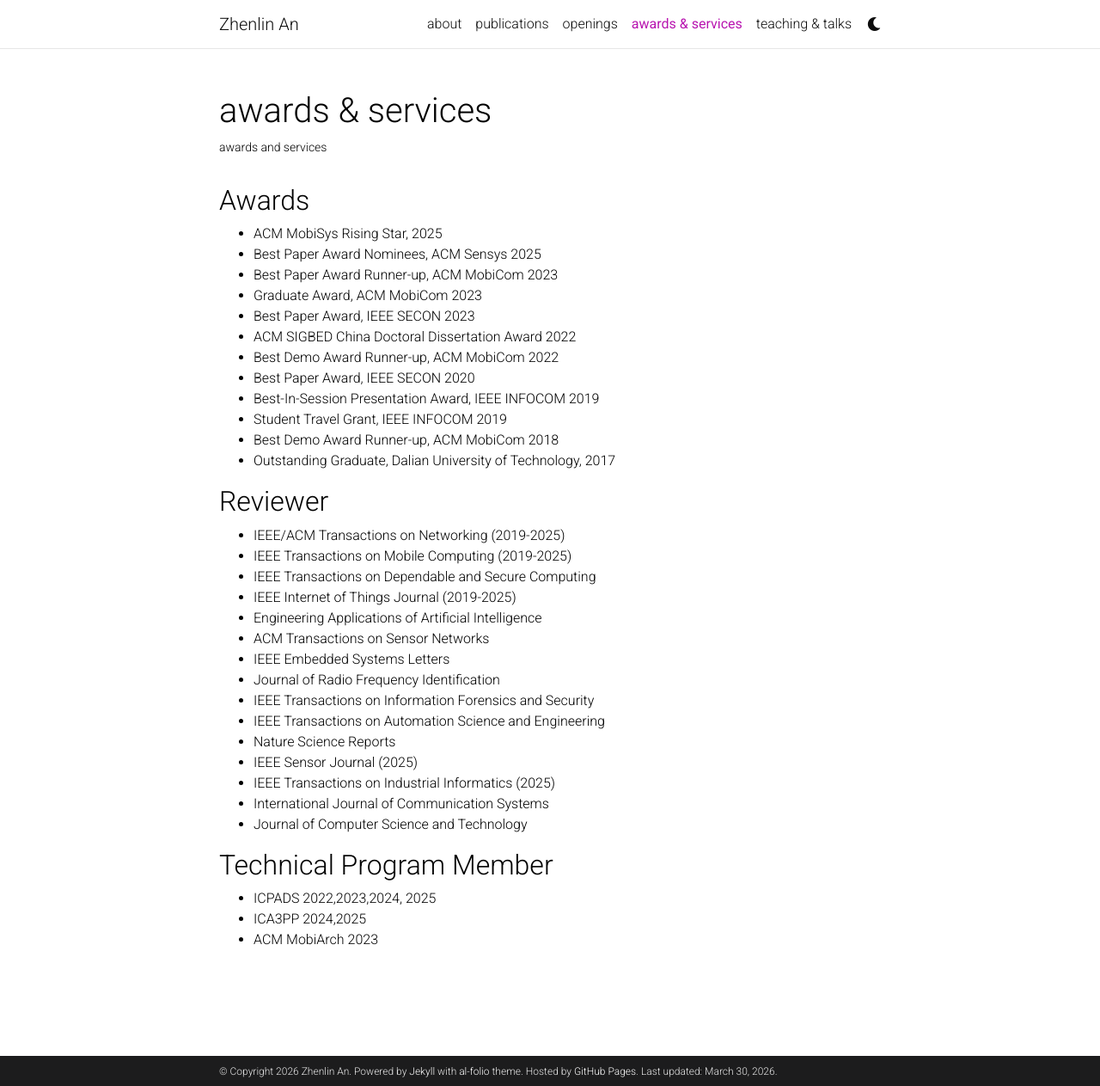
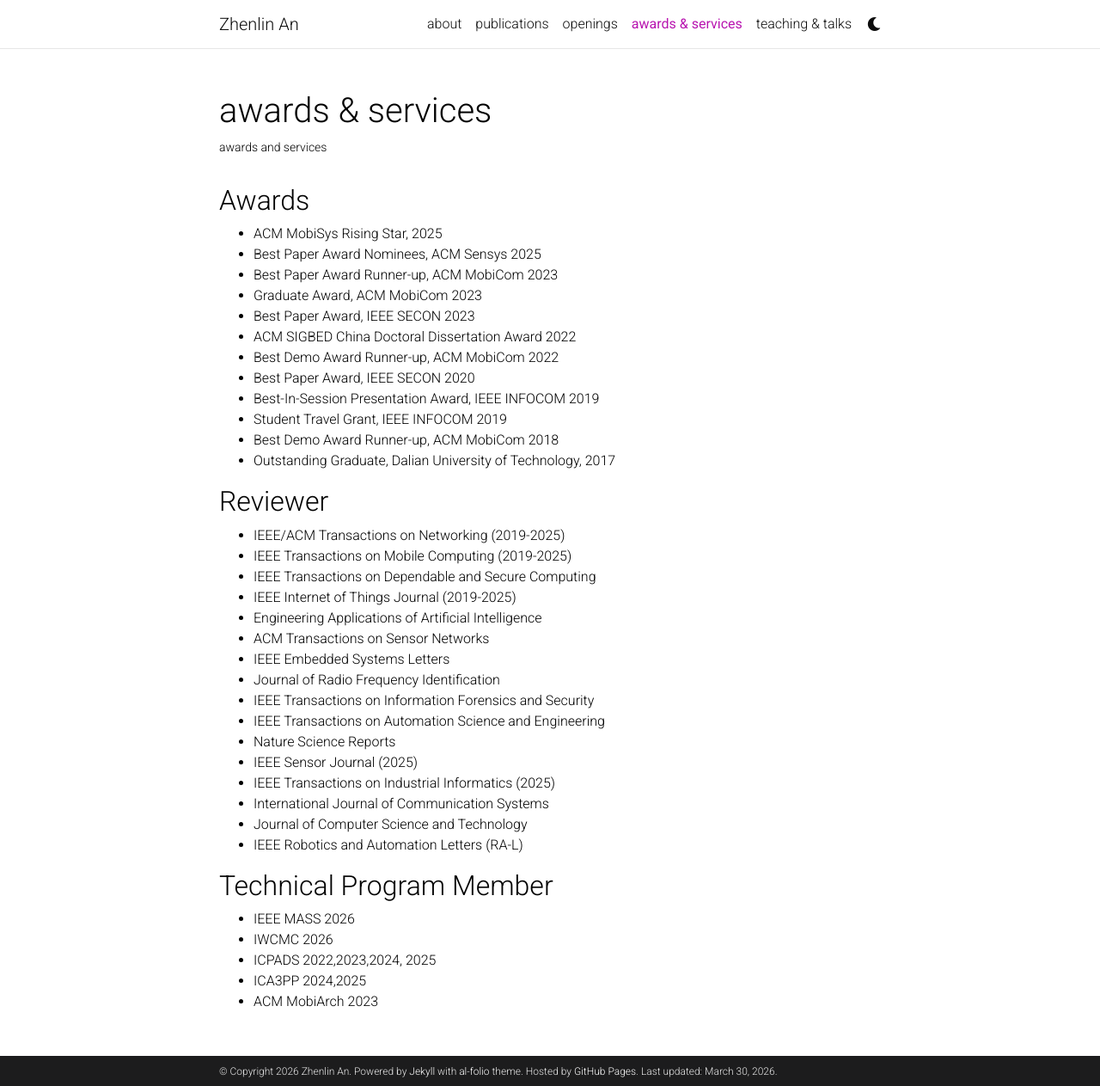
Before and after one commit to Anplus/anplus.github.io, a Jekyll site: the page built from _pages/services.md, in a window 1280 px wide and 1263 px high. Shown: the whole window at 86% size. Built offline with Jekyll 4.4.1, drawn with Linux system fonts in a browser that asks for light colours; comment, search, counter and statistics services are not loaded; a style sheet for code colours, icons or effects is not loaded.

Commit message:
Add IEEE Robotics and Automation Letters to publications

```diff
--- a/_pages/services.md
+++ b/_pages/services.md
@@ -37,8 +37,11 @@
 - IEEE Transactions on Industrial Informatics (2025)
 - International Journal of Communication Systems
 - Journal of Computer Science and Technology
+- IEEE Robotics and Automation Letters (RA-L)
 
 ## Technical Program Member
+- IEEE MASS 2026
+- IWCMC 2026
 - ICPADS 2022,2023,2024, 2025
 - ICA3PP 2024,2025
 - ACM MobiArch 2023
```
